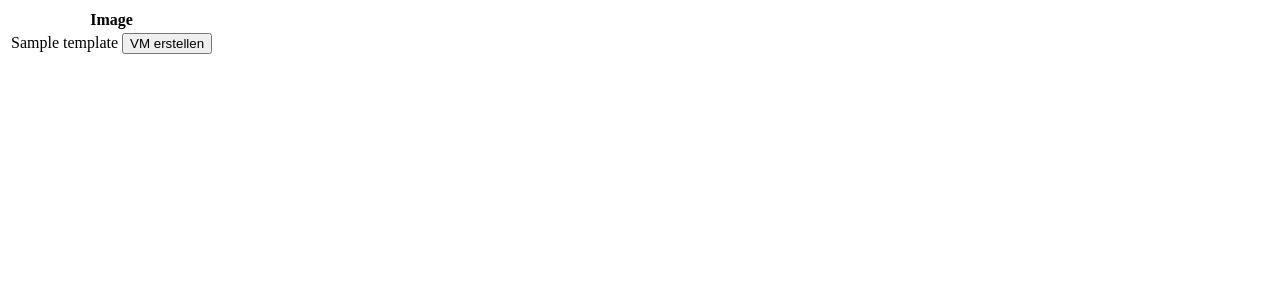
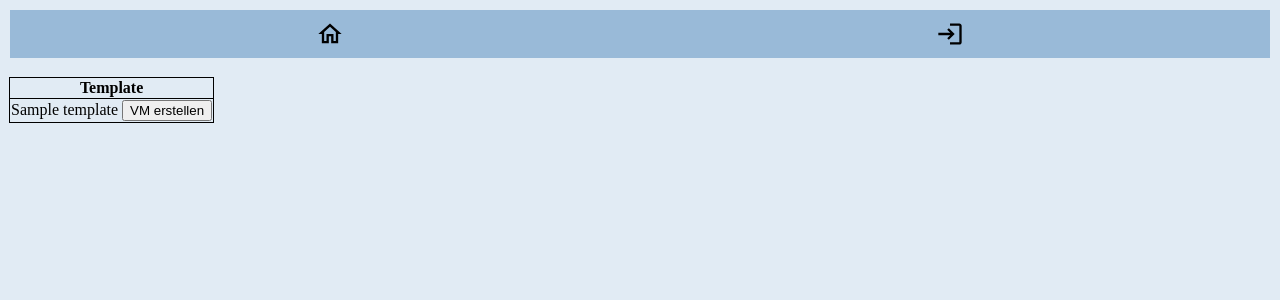
Before and after one commit to Cyberkangaroo/Projektarbeit, a Flask app: template templates/templates.html in a window 1280 px wide. Shown: the top 300 px of the page. Run offline with Flask 2, Linux system fonts and the light colour scheme; data comes from the database, SQL or seed files in the repository; the template is opened without the code that fills it: most values are stand-ins (such as "Sample title", 1, 10 or a date in 2020).

Commit message:
Logos hinzugefügt, css angefangen.

```diff
--- a/app.py
+++ b/app.py
@@ -1,4 +1,4 @@
-from flask import Flask, render_template, request, redirect, url_for
+from flask import Flask, render_template, request, redirect, url_for, flash
 import flask_login
 from google.cloud import compute_v1
 import sqlite3
@@ -103,9 +103,10 @@ def login():
         user = User()
         user.id = name
         flask_login.login_user(user)
-        return redirect(url_for('protected'))
+        return redirect(url_for('index'))
 
-    return 'Bad login'
+
+    return "Bad login"
 
 
 # @app.route('/protected')
@@ -119,10 +120,9 @@ def login():
 
 
 @app.route('/logout')
-@flask_login.login_required
 def logout():
     flask_login.logout_user()
-    return 'Logged out'
+    return render_template('logout.html')
 
 
 
@@ -203,10 +203,12 @@ def hash_sha256(text_string):
 
 
 
-"""Anzeigefunktion für die Indexseite"""
+"""Anzeigefunktion für die Indexseite.
+   Login: Erforderlich"""
 
 
 @app.route("/")
+@flask_login.login_required
 def index():
     return render_template("index.html")
 
--- a/static/style.css
+++ b/static/style.css
@@ -0,0 +1,180 @@
+.links{
+    max-height: 48px;
+    list-style-type: none;
+    margin: 10px;
+    padding: 10px;
+    background-color: #99BAD8;
+    display: flex;
+    flex-direction: row;
+    justify-content: center;
+}
+
+.logo{
+    flex-grow: 2;
+    order: 1;
+    min-width: 9%;
+    max-width: 9%;
+}
+
+.menuicon{
+    min-height: 100%;
+    max-height: 80%;
+}
+
+.block{
+    flex-grow: 2;
+    order: 2;
+    text-align: center;
+    min-height: 100%;
+}
+
+.map{
+    width: 100%;
+    height: 100%;
+}
+
+html, body{
+    height: 100%;
+    width: 100%;
+}
+
+
+body {
+    background-color: #e1ebf4;
+    background-position: center;
+    background-size: cover;
+    display: flex;
+    flex-direction: column;
+    margin: 0px;
+}
+
+div.full {
+    height: 100%;
+    width: 100%;
+}
+
+
+div.content{
+    display: flex;
+    align-items: stretch;
+    height: 90%;
+    width: auto;
+    margin: 9px;
+}
+
+.plot {
+    display: flex;
+    width: 100%;
+    height: auto;
+    margin-left: 0px;
+    float: left;
+    margin: 10px;
+    flex-grow: 1;
+    flex-wrap: wrap;
+}
+
+
+table {
+  border-collapse: collapse;
+  width: 100%;
+  flex-grow: 1;
+  flex-wrap: wrap;
+}
+
+tr {
+  border: 1pt solid black;
+}
+
+
+tbody {
+   width: 100%;
+}
+
+
+.aktuell {
+    width: 10%;
+    margin: 10px;
+}
+
+.datum_select {
+    margin-left: 9px;
+}
+
+h2 {
+    width: 49%;
+    margin-top: 100px;
+    text-align: center;
+}
+
+.login_form{
+    text-align: center;
+}
+
+h1 {
+    text-align: center;
+}
+
+.active {
+    margin: 10px;
+    text-align: center;
+}
+
+footer {
+    text-align: left;
+    background-color: #e1ebf4;
+    height: 2%;
+    flex-shrink: 0;
+}
+
+
+.adresse {
+    dislay: flex;
+    width: 10%;
+    margin: 10px;
+}
+
+.adresse > tr {
+    border: none;
+}
+
+.tabellen{
+    display: flex;
+    align-items: flex-end;
+}
+
+.content_links{
+    width: 50%;
+    height: 90%
+}
+
+.content_rechts{
+    height: 90%;
+    width: 50%;
+}
+
+.login_button, .register_button {
+    margin-top: 10px;
+}
+
+.favoriten, .login, .register{
+ display: block;
+  margin-left: auto;
+  margin-right: auto;
+  width: 40%;
+  text-align: center;
+}
+.register{
+ display: block;
+  margin-left: auto;
+  margin-right: auto;
+  width: 40%;
+  text-align: center;
+}
+
+.speichern_button {
+    margin-top: 1%;
+}
+
+.favoriten_überschrift {
+    margin-left: 25%;
+}
--- a/templates/layout.html
+++ b/templates/layout.html
@@ -10,6 +10,27 @@
     {% endblock %}
 </head>
 <body>
+    <div class="links">{% block links %}
+        <a class="block" title="Home" href="{{ url_for('index')}}" class="active">
+            <img class="menuicon" src="{{url_for('static', filename='home.svg')}}" alt="Home">
+        </a>
+        {% if current_user.is_authenticated %}
+                <a class="block" title="Maschinen" href="{{url_for('machines_site')}}" class="active">
+                    <img class="menuicon" src="{{url_for('static', filename='maschine.svg')}}" alt="Maschinene">
+                </a>
+                <a class="block" title="Templates" href="{{url_for('template_site')}}" class="active">
+                    <img class="menuicon" src="{{url_for('static', filename='templates.svg')}}" alt="Templates">
+                </a>
+                <a class="block" title="Logout" href="{{url_for('logout')}}" class="active">
+                    <img class="menuicon" src="{{url_for('static', filename='logout.svg')}}" alt="Logout">
+                </a>
+            {% else %}
+                <a class="block" title="Login" href="{{ url_for('login') }}" class="active">
+                    <img class="menuicon" src="{{url_for('static', filename='login.svg')}}" alt="Login">
+                </a>
+            {% endif %}
+    </div>
+    {% endblock %}
     <div class="content">{% block content %}
         {% endblock %}
     </div>
--- a/templates/templates.html
+++ b/templates/templates.html
@@ -9,7 +9,7 @@
     <form method="post" action="/templates">
         <table>
             <tr>
-                <th>Image</th>
+                <th>Template</th>
             </tr>
             <tr>
                 {% for t in templates %}
```
Also changed, not shown: templates/index.html (+13 -0 lines), templates/login.html (+11 -4 lines), templates/logout.html (added, +15 -0 lines), static/home.svg (added), static/login.svg (added), static/logout.svg (added), static/maschine.svg (added), static/registration.svg (added), static/templates.svg (added).
